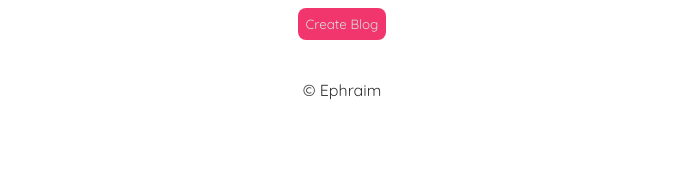
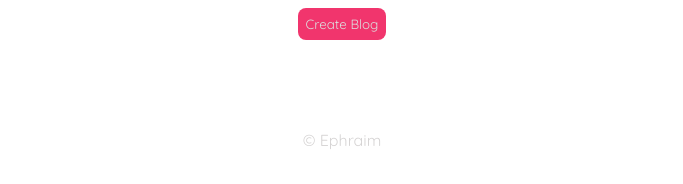
Before and after one commit to Ephraimjude/react-blog-fundamentals, a React (Create React App) app: page / in a window 1280 px wide. Shown: the part 248-432 px from the top of the page, without its empty margins (298-981 px from the left). Built offline with nearby package versions, Linux system fonts and the light colour scheme; data requests are answered from the project's data file.

Commit message:
made the footer sticky to the footer

```diff
--- a/src/index.css
+++ b/src/index.css
@@ -96,6 +96,7 @@
 .no_blog{
   text-align: center;
   font-size: 16px;
+  margin-bottom: 60px;
 }
 
 .no_blog p{
@@ -202,9 +203,13 @@
 /*footer*/
 
 footer{
-  margin-top: auto;
+  position: static;
+  bottom: 0;
+  color: #d6d4d4;
+  top: auto;
+  margin: auto;
   text-align: center;
-  padding: 10px 0;
+  padding: auto;
 }
 
 /*media query*/
```
